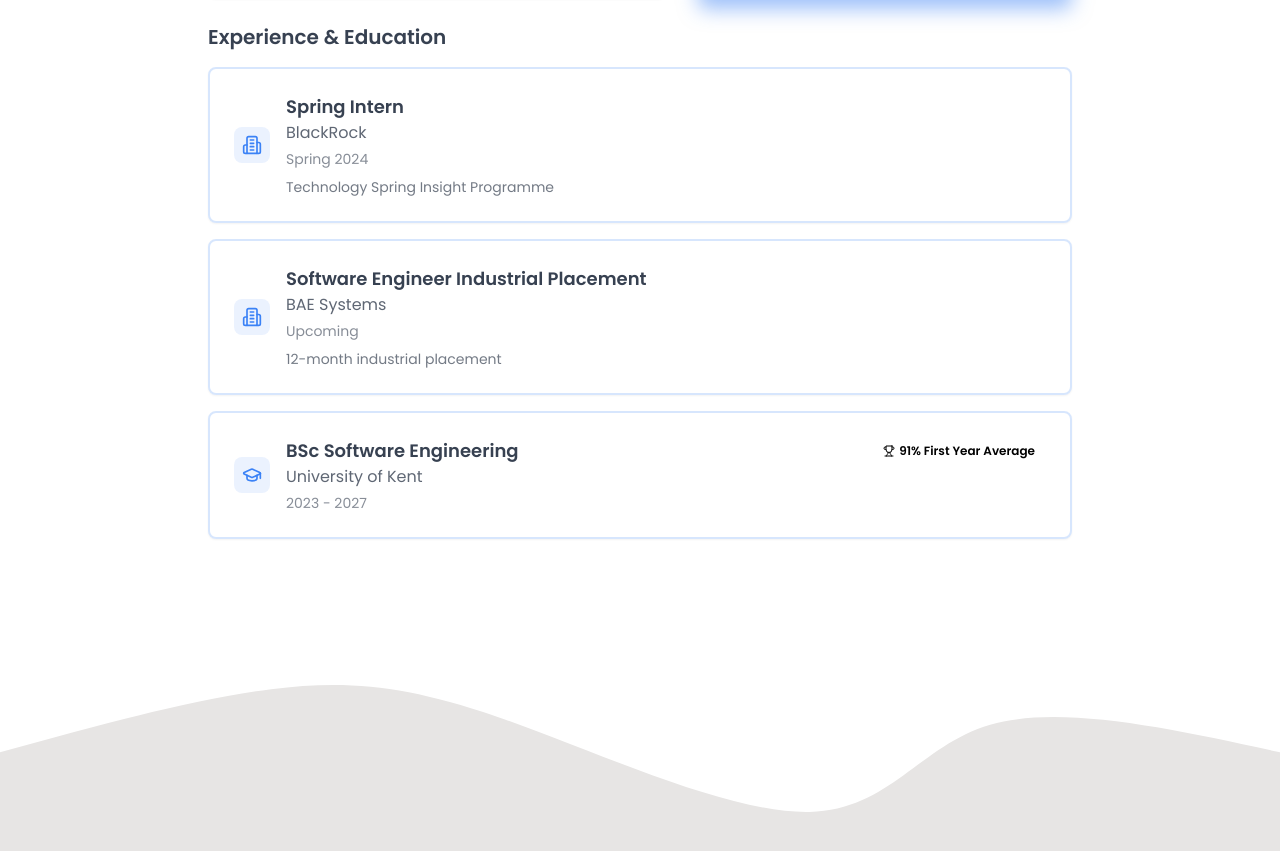
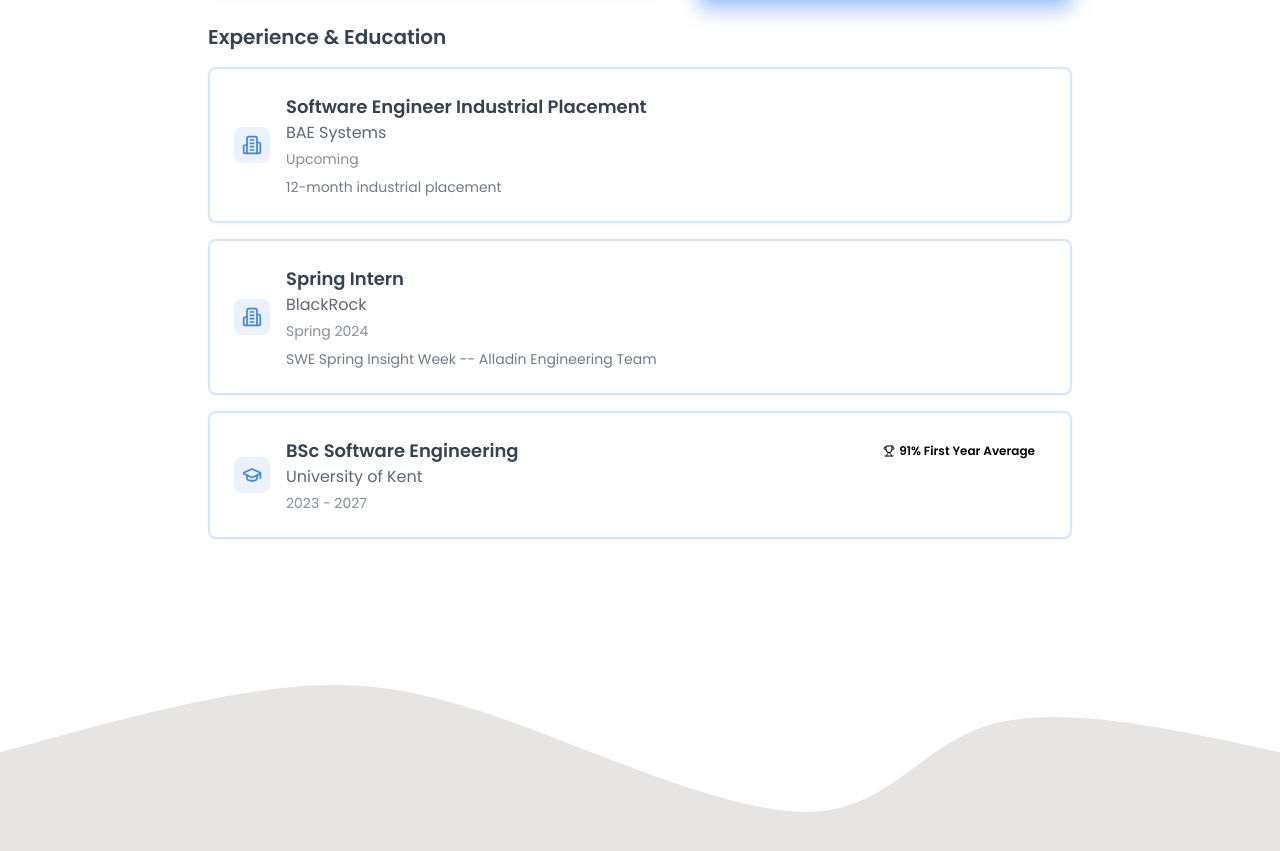
Before and after one commit to Isaac-Miless/portfolio, a React (Create React App) app: page / in a window 1280 px wide. Shown: the part 1572-2423 px from the top of the page. Built offline with nearby package versions, Linux system fonts and the light colour scheme.

Commit message:
Update ordering of experiences

```diff
--- a/src/components/about-me/AboutMeText.jsx
+++ b/src/components/about-me/AboutMeText.jsx
@@ -7,20 +7,20 @@
 function AboutMeText() {
   const experiences = [
     {
-      title: "Spring Intern",
-      company: "BlackRock",
-      icon: <Building2 className="w-5 h-5 text-primary" />,
-      date: "Spring 2024",
-      type: "work",
-      description: "Technology Spring Insight Programme",
-    },
-    {
       title: "Software Engineer Industrial Placement",
       company: "BAE Systems",
       icon: <Building2 className="w-5 h-5 text-primary" />,
       date: "Upcoming",
       type: "work",
       description: "12-month industrial placement",
+    },
+    {
+      title: "Spring Intern",
+      company: "BlackRock",
+      icon: <Building2 className="w-5 h-5 text-primary" />,
+      date: "Spring 2024",
+      type: "work",
+      description: "SWE Spring Insight Week -- Alladin Engineering Team",
     },
     {
       title: "BSc Software Engineering",
```
